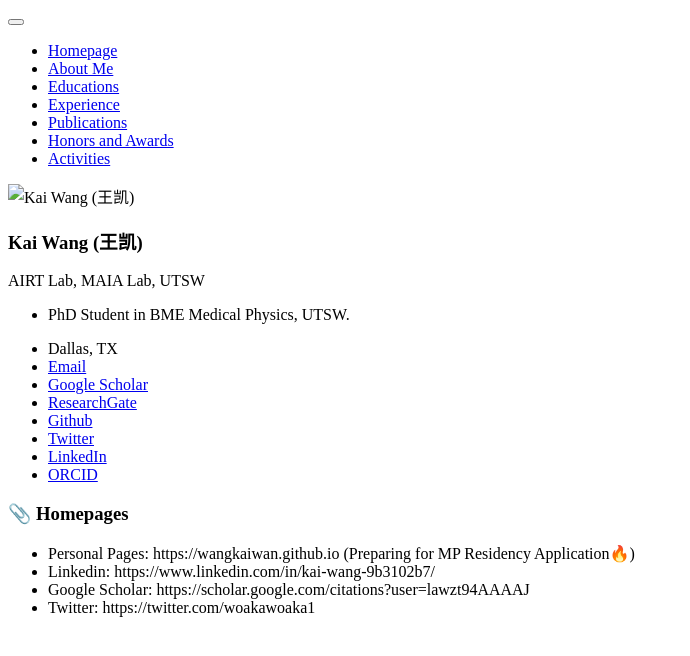
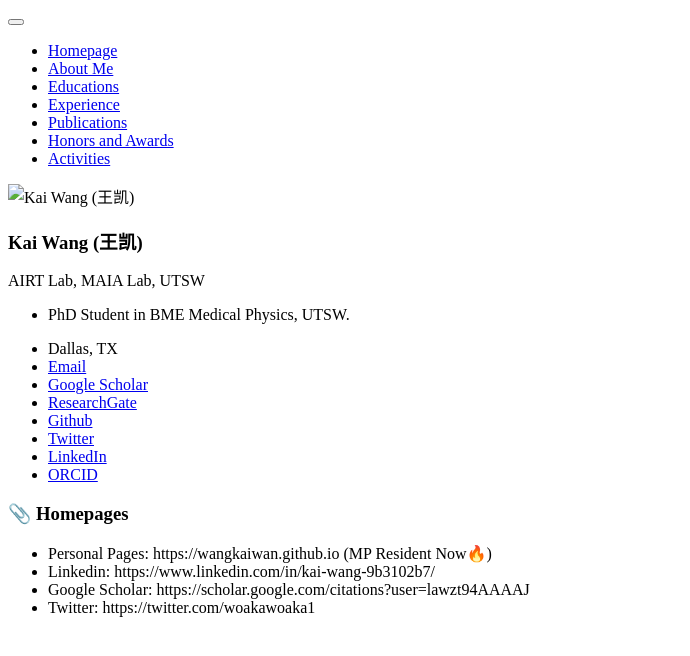
Before and after one commit to wangkaiwan/wangkaiwan.github.io, a Jekyll site: the page built from _pages/includes/homepage.md, in a window 1280 px wide. Shown: the top 656 px of the page, without its empty margins (0-690 px from the left). Built offline with Jekyll 4.4.1, drawn with Linux system fonts in a browser that asks for light colours; our own code applies the rules of GitHub Pages for plain Markdown files.

Commit message:
Update homepage.md

```diff
--- a/_pages/includes/homepage.md
+++ b/_pages/includes/homepage.md
@@ -1,5 +1,5 @@
 # 📎 Homepages
-- Personal Pages: https://wangkaiwan.github.io (Preparing for MP Residency Application🔥)
+- Personal Pages: https://wangkaiwan.github.io (MP Resident Now🔥)
 - Linkedin: https://www.linkedin.com/in/kai-wang-9b3102b7/
 - Google Scholar: https://scholar.google.com/citations?user=lawzt94AAAAJ
 - Twitter: https://twitter.com/woakawoaka1
```
